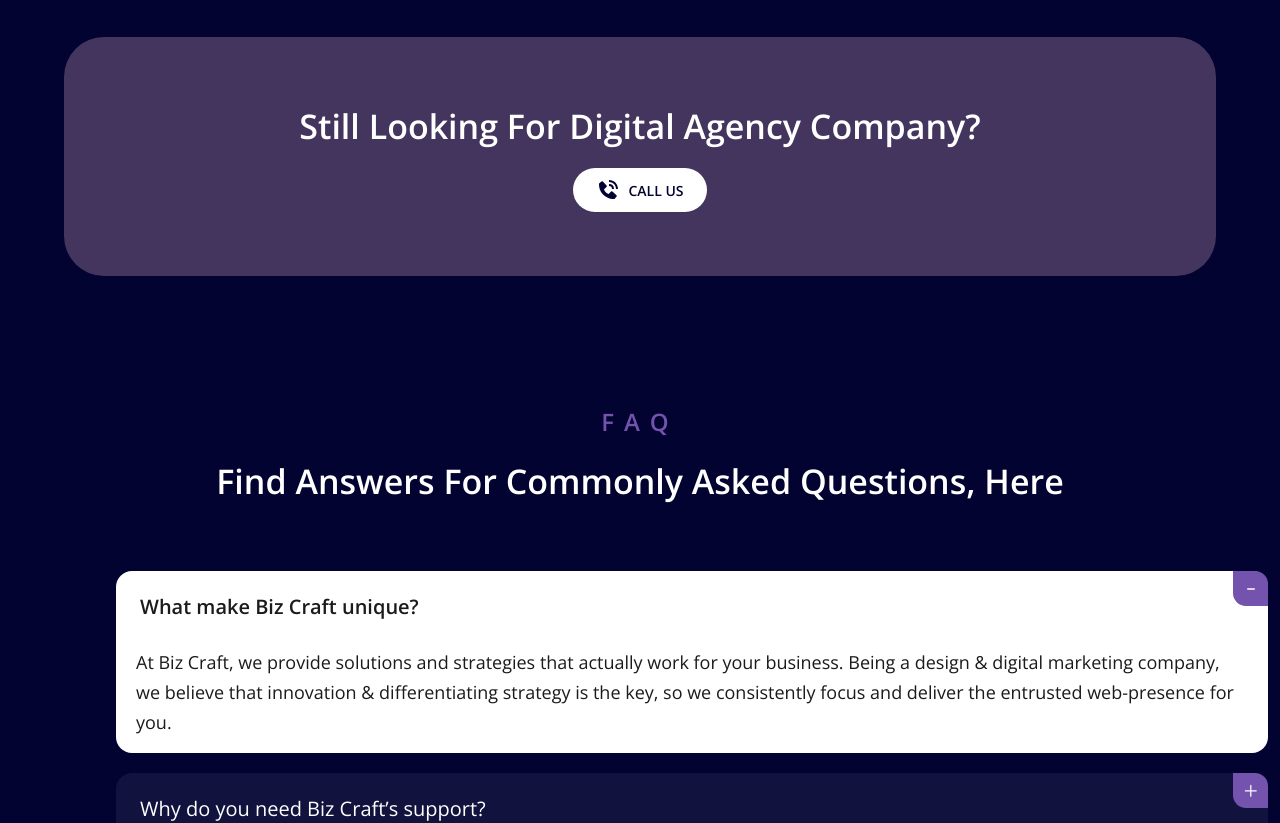
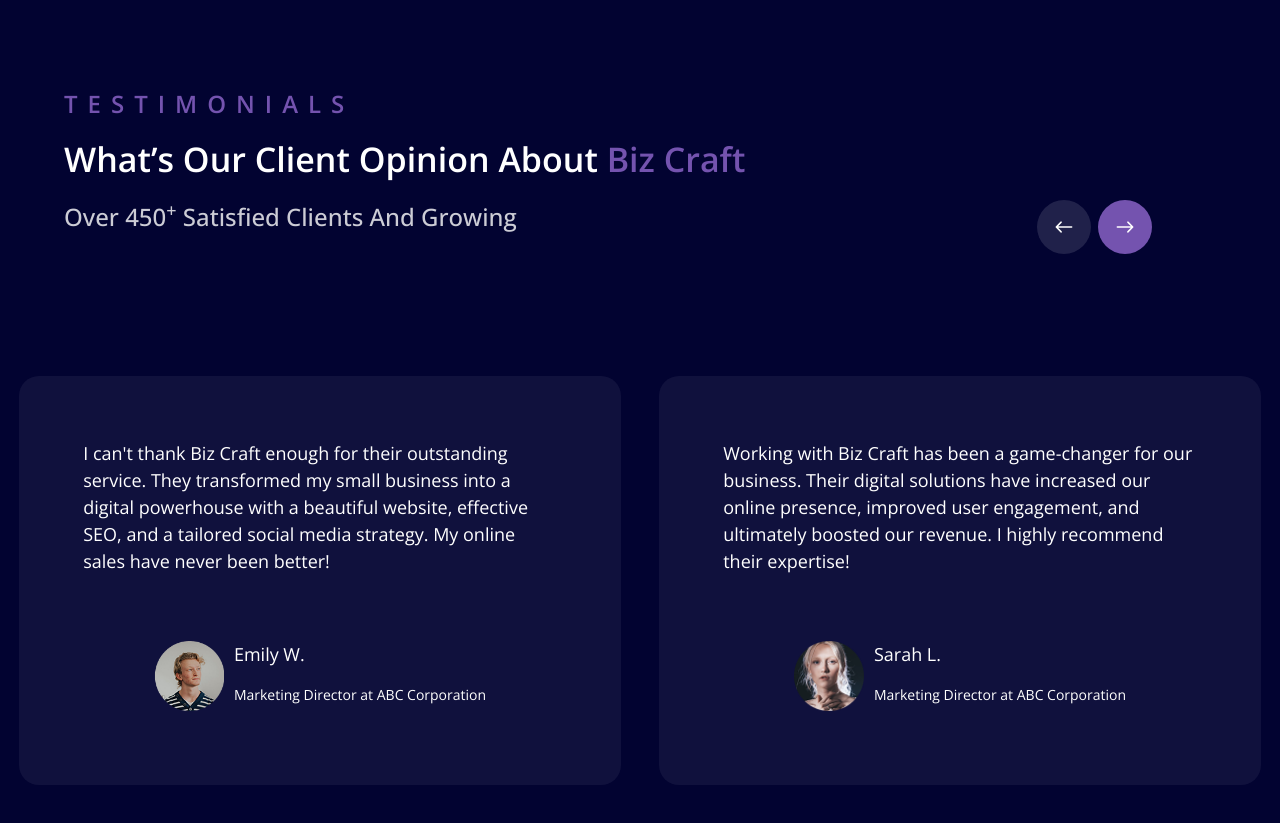
Before and after one commit to Resources-DTW/bizcraft, a React (Create React App) app: page / in a window 1280 px wide. Shown: the part 4220-5043 px from the top of the page. Built offline with nearby package versions, Linux system fonts and the light colour scheme.

Commit message:
fix!: Home Completed

```diff
--- a/src/screens/Home.js
+++ b/src/screens/Home.js
@@ -12,6 +12,8 @@
 import img9 from "../assests/img9.png";
 import img10 from "../assests/img10.png";
 import img11 from "../assests/img11.png";
+import img13 from "../assests/img13.png";
+import img14 from "../assests/img14.png";
 import figma from "../assests/figma.png";
 import ps from "../assests/ps.png";
 import xd from "../assests/xd.png";
@@ -163,6 +165,27 @@
     );
   };
 
+  const TestimonialLeftArrow = ({ onClick }) => {
+    return (
+      <button
+        className=" testimonial-arrow testimonial-arrow-left"
+        onClick={onClick}
+      >
+        <IoIosArrowRoundBack />
+      </button>
+    );
+  };
+
+  const TestimonialRightArrow = ({ onClick }) => {
+    return (
+      <button
+        className="testimonial-arrow testimonial-arrow-right"
+        onClick={onClick}
+      >
+        <IoIosArrowRoundForward />
+      </button>
+    );
+  };
   const categories = [
     "UI/UX DESIGN",
     "WEB DESIGN",
@@ -213,6 +236,30 @@
     { name: "Travel", icon: travel },
     { name: "Logistic", icon: logistic },
   ];
+  const testimonials = [
+    {
+      review:
+        "I can't thank Biz Craft enough for their outstanding service. They transformed my small business into a digital powerhouse with a beautiful website, effective SEO, and a tailored social media strategy. My online sales have never been better!",
+      image: img14,
+      name: "Emily W.",
+      designation: "Marketing Director at ABC Corporation",
+    },
+    {
+      review:
+        "Working with Biz Craft has been a game-changer for our business. Their digital solutions have increased our online presence, improved user engagement, and ultimately boosted our revenue. I highly recommend their expertise!",
+      image: img13,
+      name: "Sarah L.",
+      designation: "Marketing Director at ABC Corporation",
+    },
+    {
+      review:
+        "Our collaboration with Biz Craft has been nothing short of exceptional. Their team's creativity and technical prowess have elevated our digital marketing efforts to new heights. They consistently deliver results beyond our expectations.",
+      image: img14,
+      name: "Dr. James R.",
+      designation: "Marketing Director at ABC Corporation",
+    },
+  ];
+
   const onFinish = (values) => {
     console.log("Form Values:", values);
   };
@@ -425,7 +472,7 @@
           >
             We Provide Wide Range Of Digital Services
           </p>
-          <div style={{ width: "75%" }}>
+          <div style={{ width: "75%" }} className="carousel-hidden">
             <Carousel
               dotListClass="custom-dots"
               showDots={!isDesktop}
@@ -879,6 +926,7 @@
           display: "flex",
           justifyContent: "space-around",
           padding: "3%",
+          margin: "7% 0%",
           background: `
             linear-gradient(90deg,
               rgba(9, 5, 55, 1) 0%,
@@ -975,25 +1023,177 @@
         </div>
       </div>
 
+      <div>
+        <div style={{ margin: "5%" }}>
+          <p
+            style={{
+              color: "#7453AF",
+              fontSize: 24,
+              fontWeight: 600,
+              lineHeight: "32px",
+              letterSpacing: 10,
+            }}
+          >
+            TESTIMONIALS
+          </p>
+          <p
+            style={{
+              color: "#FFFFFF",
+              fontSize: 34,
+              fontWeight: 600,
+              lineHeight: "46.3px",
+            }}
+          >
+            What’s Our Client Opinion About{" "}
+            <span
+              style={{
+                color: "#7453AF",
+              }}
+            >
+              Biz Craft
+            </span>
+          </p>
+          <p
+            style={{
+              color: "#FFFFFF",
+              fontSize: 24,
+              fontWeight: 500,
+              opacity: "80%",
+              marginBottom: "-10%",
+            }}
+          >
+            Over 450<sup>+</sup> Satisfied Clients And Growing
+          </p>
+        </div>
+        <div style={{ position: "relative" }} className="carousel-hidden">
+          <Carousel
+            dotListClass="custom-dots"
+            showDots={!isDesktop}
+            swipeable={true}
+            customLeftArrow={isDesktop ? <TestimonialLeftArrow /> : null}
+            customRightArrow={isDesktop ? <TestimonialRightArrow /> : null}
+            additionalTransfrom={0}
+            arrows
+            autoPlaySpeed={3000}
+            centerMode={false}
+            className=""
+            containerClass=""
+            draggable
+            focusOnSelect={false}
+            infinite
+            itemClass="carousel-item-padding"
+            keyBoardControl
+            minimumTouchDrag={80}
+            pauseOnHover
+            renderArrowsWhenDisabled={false}
+            renderButtonGroupOutside={false}
+            renderDotsOutside={false}
+            responsive={{
+              desktop: {
+                breakpoint: {
+                  max: 3000,
+                  min: 1024,
+                },
+                items: 3,
+                partialVisibilityGutter: 40,
+              },
+              mobile: {
+                breakpoint: {
+                  max: 768,
+                  min: 0,
+                },
+                items: 1,
+                partialVisibilityGutter: 40,
+              },
+              tablet: {
+                breakpoint: {
+                  max: 1024,
+                  min: 768,
+                },
+                items: 2,
+                partialVisibilityGutter: 30,
+              },
+            }}
+            rewind={false}
+            rewindWithAnimation={false}
+            rtl={false}
+            shouldResetAutoplay
+            sliderClass=""
+            slidesToSlide={1}
+          >
+            {testimonials.map((testimonial, index) => (
+              <div key={index} className="testimonial-card2">
+                <p
+                  style={{
+                    fontSize: 18,
+                    fontWeight: 400,
+                    color: "#FFFFFF",
+                  }}
+                >
+                  {testimonial.review}
+                </p>
+                <div style={{ display: "flex", gap: 10 }}>
+                  <img
+                    src={testimonial.image}
+                    width="70px"
+                    height="70px"
+                    alt={testimonial.name}
+                  />
+                  <div>
+                    <p
+                      style={{
+                        fontSize: 18,
+                        fontWeight: 400,
+                        color: "#FFFFFF",
+                      }}
+                    >
+                      {testimonial.name}
+                    </p>
+                    <p
+                      style={{
+                        fontSize: 14,
+                        fontWeight: 400,
+                        color: "#ffffff",
+                      }}
+                    >
+                      {testimonial.designation}
+                    </p>
+                  </div>
+                </div>
+              </div>
+            ))}
+          </Carousel>
+        </div>
+      </div>
+
       <div
         style={{
-          margin: "5%",
+          margin: "10% 5%",
           padding: "5%",
           borderRadius: "40px",
           display: "flex",
           flexDirection: "column",
           alignItems: "center",
-          backgroundColor: "#43355D",
-          //       background: `
+          // backgroundColor: "#43355D",
+          // background: `
           //   linear-gradient(
           //     90deg,
           //     rgba(9, 5, 55, 1) -3%,
           //     rgba(150, 119, 202, 0.5) 30%,
-          //     rgba(255, 255, 255, 0.25) 20%,
-          //     rgba(116, 83, 175, 0.5) 40%,
+          //     rgba(255, 255, 255, 0.20) 40%,
+          //     rgba(116, 83, 175, 0.5) 60%,
           //     rgba(9, 5, 55, 1) 92%
           //   )
           // `,
+          background: `
+          linear-gradient(
+            135deg,
+            rgba(116, 83, 175, 0.2) 0%, /* Purple at 70% opacity */
+            rgba(116, 83, 175, 0.4) 40%, /* Lighter Purple */
+            rgba(255, 255, 255, 0.1) 60%, /* Light transparency */
+            rgba(9, 5, 55, 1) 100% /* Deep Blue */
+          )
+        `,
         }}
       >
         <p style={{ fontSize: 34, fontWeight: 600, color: "#FFFFFF" }}>
--- a/src/styles/Home.css
+++ b/src/styles/Home.css
@@ -25,6 +25,18 @@
   margin: 0 5%;
   border-radius: 20px;
   background-color: #7453af33;
+  align-items: center;
+}
+.testimonial-card2 {
+  display: flex;
+  flex-direction: column;
+  gap: 50px;
+  padding: 10% 10%;
+  width: 100%;
+  margin: 3%;
+  margin-top: 30%;
+  border-radius: 20px;
+  background-color: #ffffff0f;
   align-items: center;
 }
 .react-multiple-carousel__arrow::before {
@@ -88,6 +100,79 @@
     font-size: 24px;
   }
 }
+/* .testimonial-arrow {
+  position: absolute;
+  top: 10%;
+  transform: translateY(-50%);
+  background: #7453af;
+  border: none;
+  border-radius: 50%;
+  width: 54px;
+  height: 54px;
+  cursor: pointer;
+  color: #ffffff;
+  font-size: 30px;
+  display: flex;
+  align-items: center;
+  justify-content: center;
+}
+.testimonial-arrow-left {
+  left: 50%;
+  top: 0%;
+}
+
+.testimonial-arrow-right {
+  right: 20%;
+  top: 50%;
+} */
+.testimonial-arrow {
+  position: absolute !important;
+  z-index: 10 !important;
+  transform: translateY(-50%);
+  background: #7453af;
+  border: none;
+  border-radius: 50%;
+  width: 54px;
+  height: 54px;
+  cursor: pointer;
+  color: #ffffff;
+  font-size: 30px;
+  display: flex;
+  align-items: center;
+  justify-content: center;
+}
+
+.testimonial-arrow-left {
+  left: 81%;
+  top: 7%;
+  background: #ffffff1f;
+  color: #ffffff;
+  overflow: visible;
+}
+
+.testimonial-arrow-right {
+  right: 10%;
+  top: 7%;
+}
+
+.react-multi-carousel-list {
+  display: flex;
+  align-items: center;
+  position: relative;
+  margin: 0 auto;
+  padding: 0 !important;
+}
+.react-multi-carousel-track {
+  display: flex;
+  gap: 0;
+  width: fit-content;
+}
+.carousel-hidden .react-multi-carousel-list {
+  overflow: hidden !important;
+}
+/* .carousel-visible .react-multi-carousel-list {
+  overflow: visible !important;
+} */
 .custom-dots {
   text-align: center;
 }
@@ -113,12 +198,6 @@
   width: 30px;
   height: 8px;
   transition: all 0.3s ease;
-}
-
-.react-multi-carousel-list {
-  /* // width: 100% !important; */
-  margin: 0 auto;
-  padding: 0 !important;
 }
 
 .react-multi-carousel-track {
```
Also changed, not shown: src/assests/img13.png (added), src/assests/img14.png (added).
